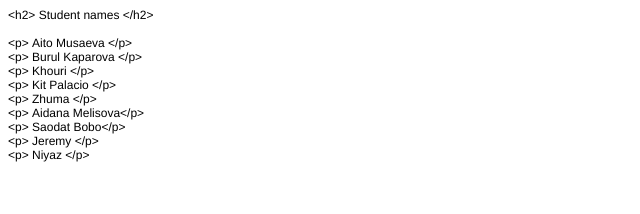
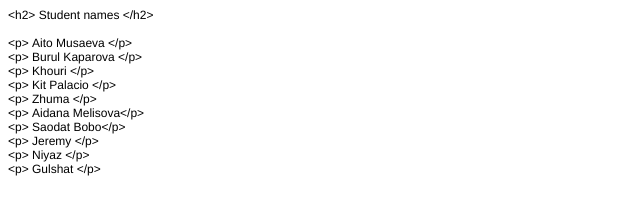
Before and after one commit to Aito683/MyProject, a plain HTML site: page index.html in a window 1280 px wide. Shown: the full height of the page, 0-640 px from the left. Drawn offline with Linux system fonts and the light colour scheme.

Commit message:
Added Gulshat to the list

```diff
--- a/index.html
+++ b/index.html
@@ -24,6 +24,7 @@
 <p class="p1"><span class="s1">&lt;p&gt; Saodat Bobo&lt;/p&gt;</span></p>
 <p class="p1"><span class="s1">&lt;p&gt; Jeremy &lt;/p&gt;</span></p>
 <p class="p1"><span class="s1">&lt;p&gt; Niyaz &lt;/p&gt;</span></p>
+<p class="p1"><span class="s1">&lt;p&gt; Gulshat &lt;/p&gt;</span></p>
 <p class="p2"><span class="s1"></span><br></p>
 </body>
 </html>
```
